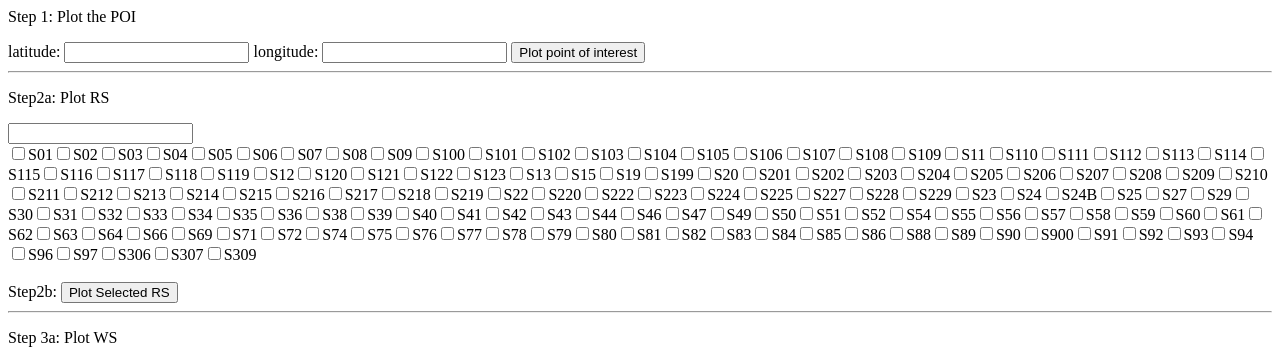
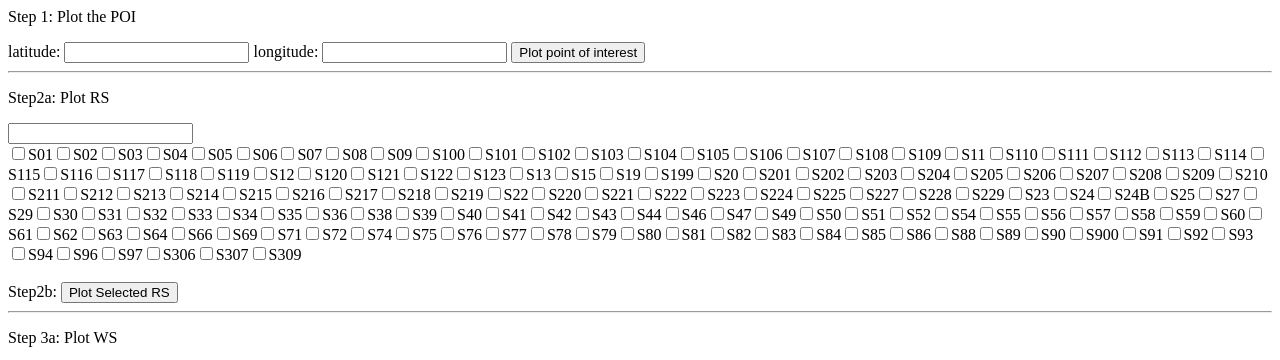
Before and after one commit to 001qez/001qez.github.io, a plain HTML site: page index.html in a window 1280 px wide. Shown: the top 360 px of the page. Drawn offline with nearby package versions, Linux system fonts and the light colour scheme.

Commit message:
Update index.html

```diff
--- a/index.html
+++ b/index.html
@@ -124,6 +124,7 @@
       S219: [1.379983, 103.876392],
       S22: [1.15833, 103.74333],
       S220: [1.386665, 103.89797],
+      S221: [1.356909, 103.8909],
       S222: [1.289872, 103.823637],
       S223: [1.299843, 103.802646],
       S224: [1.343944, 103.983863],
```
